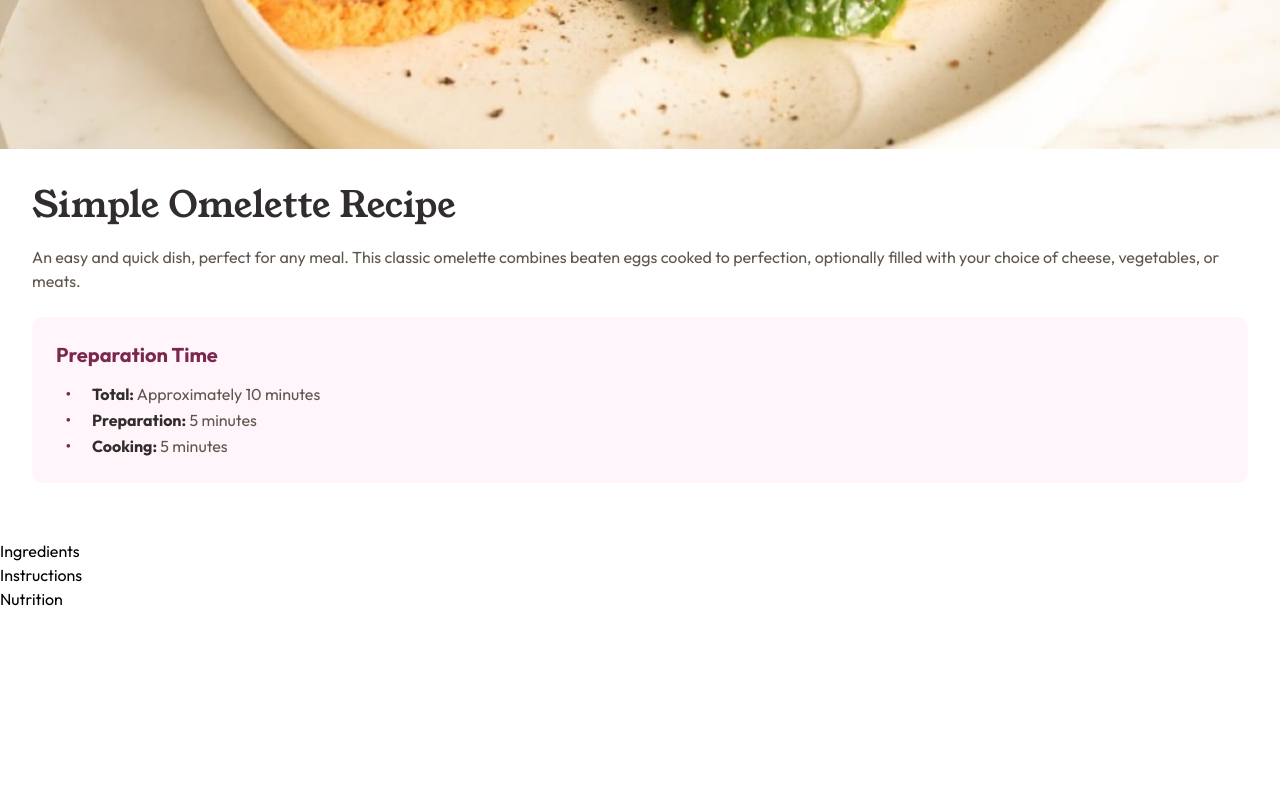
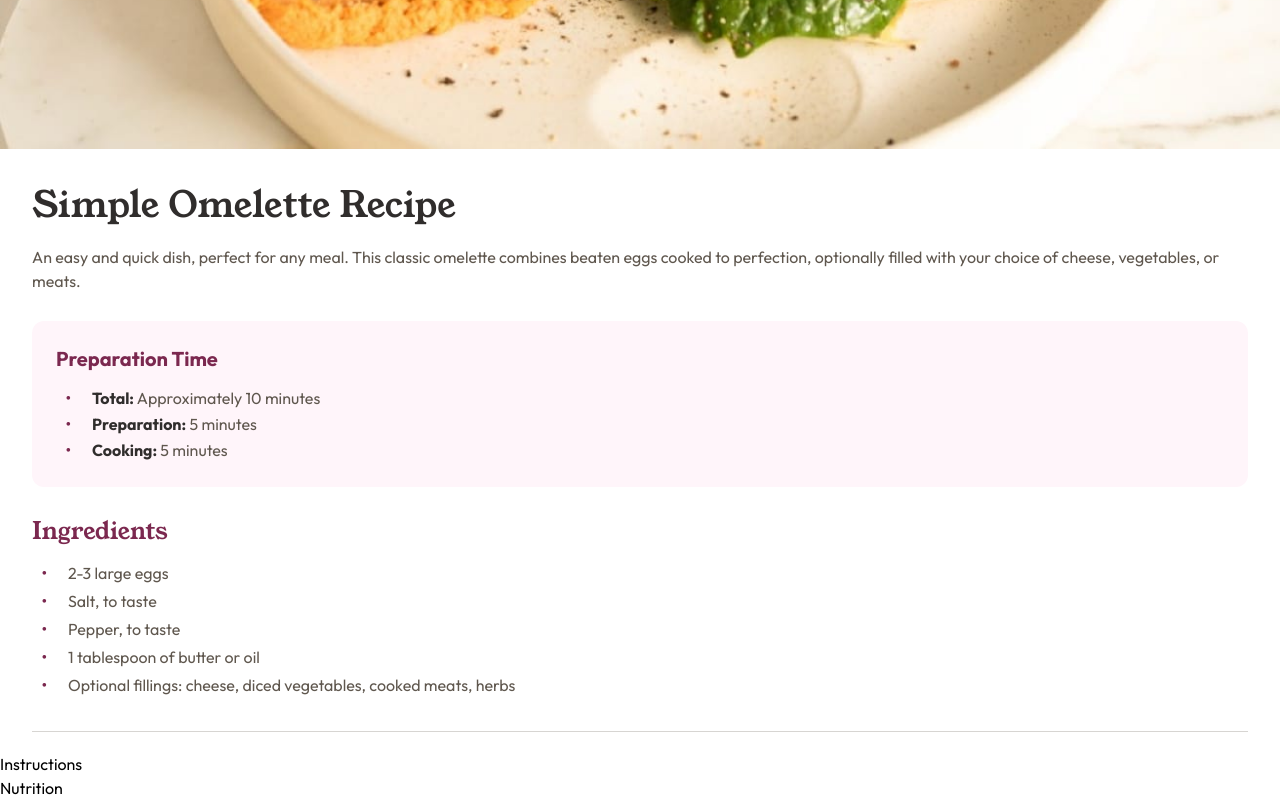
Before and after one commit to jabssdev/recipe-page, a React (Vite) app: page / in a window 1280 px wide. Shown: the part 436-1236 px from the top of the page. Before the commit the page ends 1047 px from the top, so only its background shows below. Built offline with nearby package versions, Linux system fonts and the light colour scheme.

Commit message:
feat: :sparkles: End ingredients section

```diff
--- a/src/assets/components/Header.jsx
+++ b/src/assets/components/Header.jsx
@@ -2,16 +2,16 @@ import omelette from "../images/image-omelette.jpeg";
 
 export const Header = () => {
 	return (
-		<header className="mb-5">
+		<header className="">
 			<img src={omelette} alt="Plate of a simple omelet" />
-			<section className="px-8 py-9">
+			<section className="px-8 pt-9">
 				<h1 className="text-4xl font-young-serif mb-5 text-ct-stone-900">Simple Omelette Recipe</h1>
-				<p className="mb-6 text-ct-stone-600 font-[400]">
+				<p className="mb-7 text-ct-stone-600 font-[400]">
 					An easy and quick dish, perfect for any meal. This classic omelette combines beaten eggs cooked to perfection, optionally filled with your
 					choice of cheese, vegetables, or meats.
 				</p>
 				<div className="py-6 pl-6 pr-14 bg-ct-rose-50 rounded-xl">
-					<h2 className="text-xl font-[700] mb-3 text-ct-rose-800">Preparation Time</h2>
+					<h3 className="text-xl font-[700] mb-3 text-ct-rose-800">Preparation Time</h3>
 					<ul className="ml-9 marker:text-ct-rose-800 marker:text-[0.775rem] leading-[26px]">
 						<li className="li-center">
 							<p className="text-ct-stone-600">
--- a/src/assets/components/overview-recipe/Ingredients.jsx
+++ b/src/assets/components/overview-recipe/Ingredients.jsx
@@ -1,7 +1,25 @@
 export const Ingredients = () => {
 	return (
-		<>
-			<h1>Ingredients</h1>
-		</>
+		<section className="px-8 pt-7 mb-5">
+			<h2 className="text-2xl font-young-serif text-ct-rose-800 mb-3">Ingredients</h2>
+			<ul className="ml-9 marker:text-ct-rose-800 marker:text-[0.775rem] leading-7">
+				<li className="li-center">
+					<p className="text-ct-stone-600">2-3 large eggs</p>
+				</li>
+				<li className="li-center">
+					<p className="text-ct-stone-600">Salt, to taste</p>
+				</li>
+				<li className="li-center">
+					<p className="text-ct-stone-600">Pepper, to taste</p>
+				</li>
+				<li className="li-center">
+					<p className="text-ct-stone-600">1 tablespoon of butter or oil</p>
+				</li>
+				<li className="li-center">
+					<p className="text-ct-stone-600">Optional fillings: cheese, diced vegetables, cooked meats, herbs</p>
+				</li>
+			</ul>
+			<hr className="border-ct-stone-600 opacity-25 mt-8" />
+		</section>
 	);
 };
```
